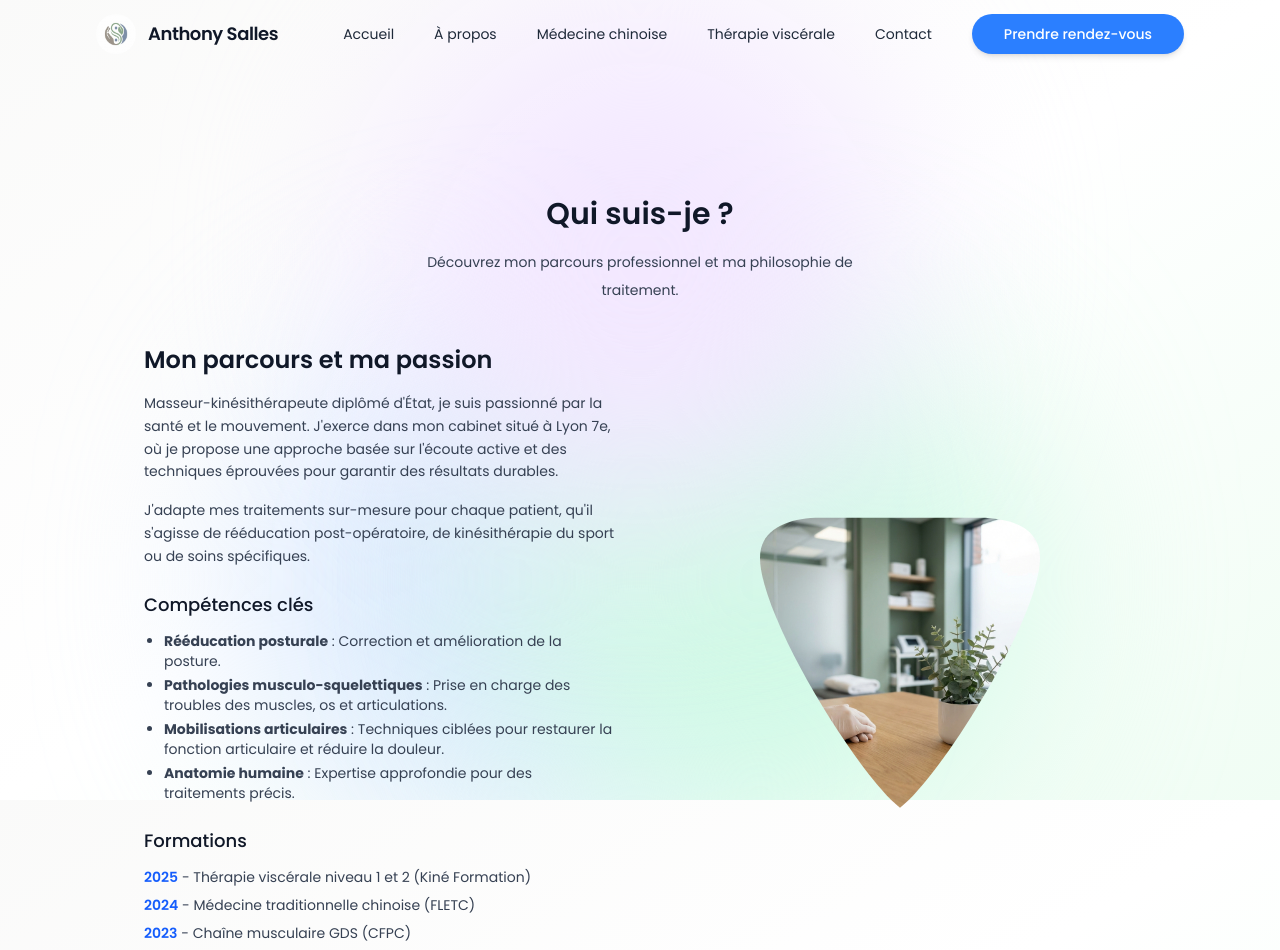
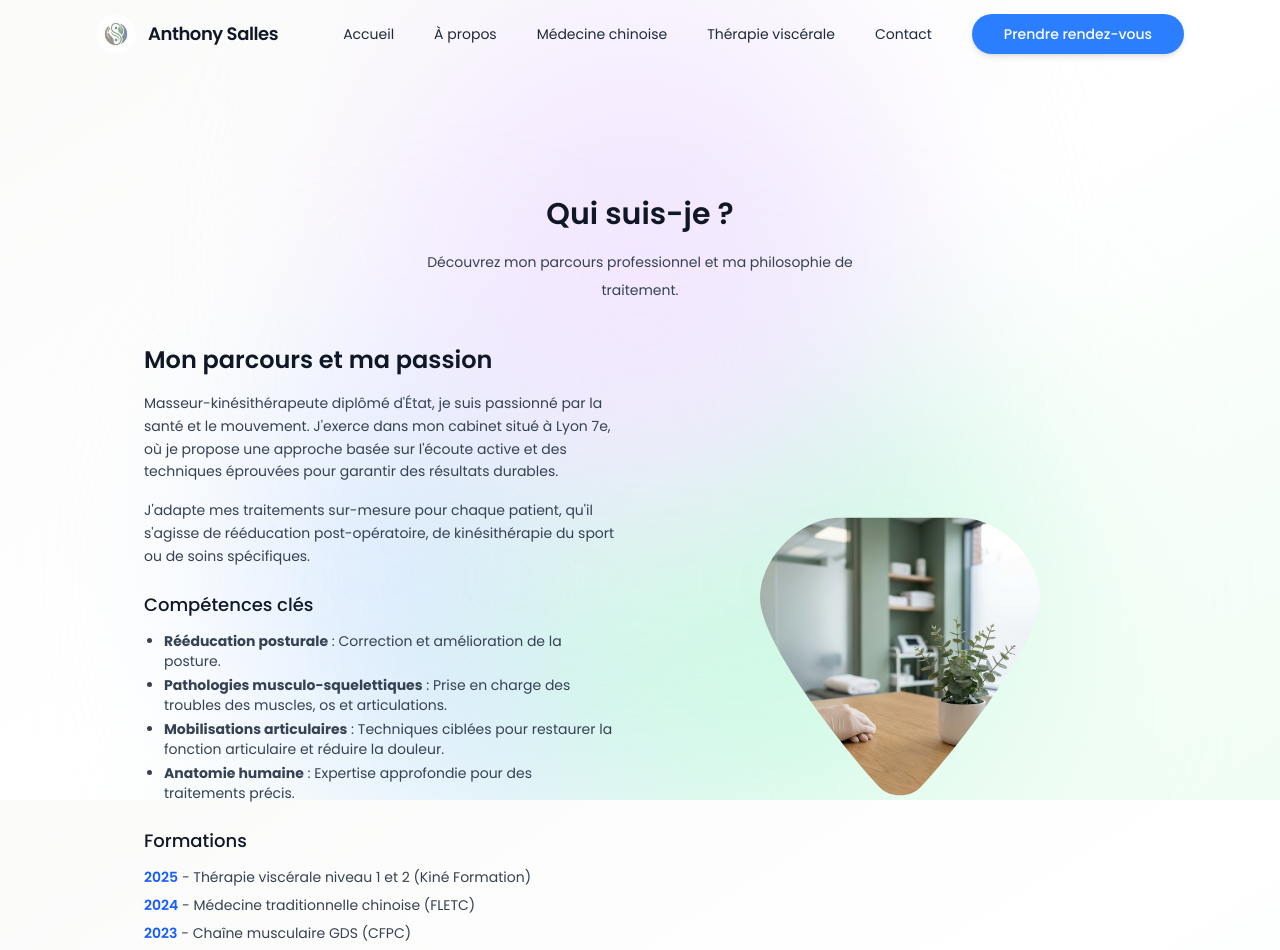
Before and after one commit to LTiollier/anthony-salles, a Next.js app: page /a-propos in a window 1280 px wide. Shown: the top 950 px of the page. Built offline with nearby package versions, Linux system fonts and the light colour scheme.

Commit message:
🎨 further round the bottom corner of about page profile image

```diff
--- a/sections/about-section.jsx
+++ b/sections/about-section.jsx
@@ -58,7 +58,7 @@ export default function AboutSection() {
                         height={400}
                         className="size-80 object-cover"
                         style={{
-                            clipPath: "path('M 160,310 C 120,280 20,120 20,60 C 20,30 50,20 80,20 L 240,20 C 270,20 300,30 300,60 C 300,120 200,280 160,310 Z')"
+                            clipPath: "path('M 100,20 L 220,20 C 260,20 300,60 300,100 C 300,150 200,270 180,290 C 170,300 150,300 140,290 C 120,270 20,150 20,100 C 20,60 60,20 100,20 Z')"
                         }}
                     />
                 </motion.div>
```
